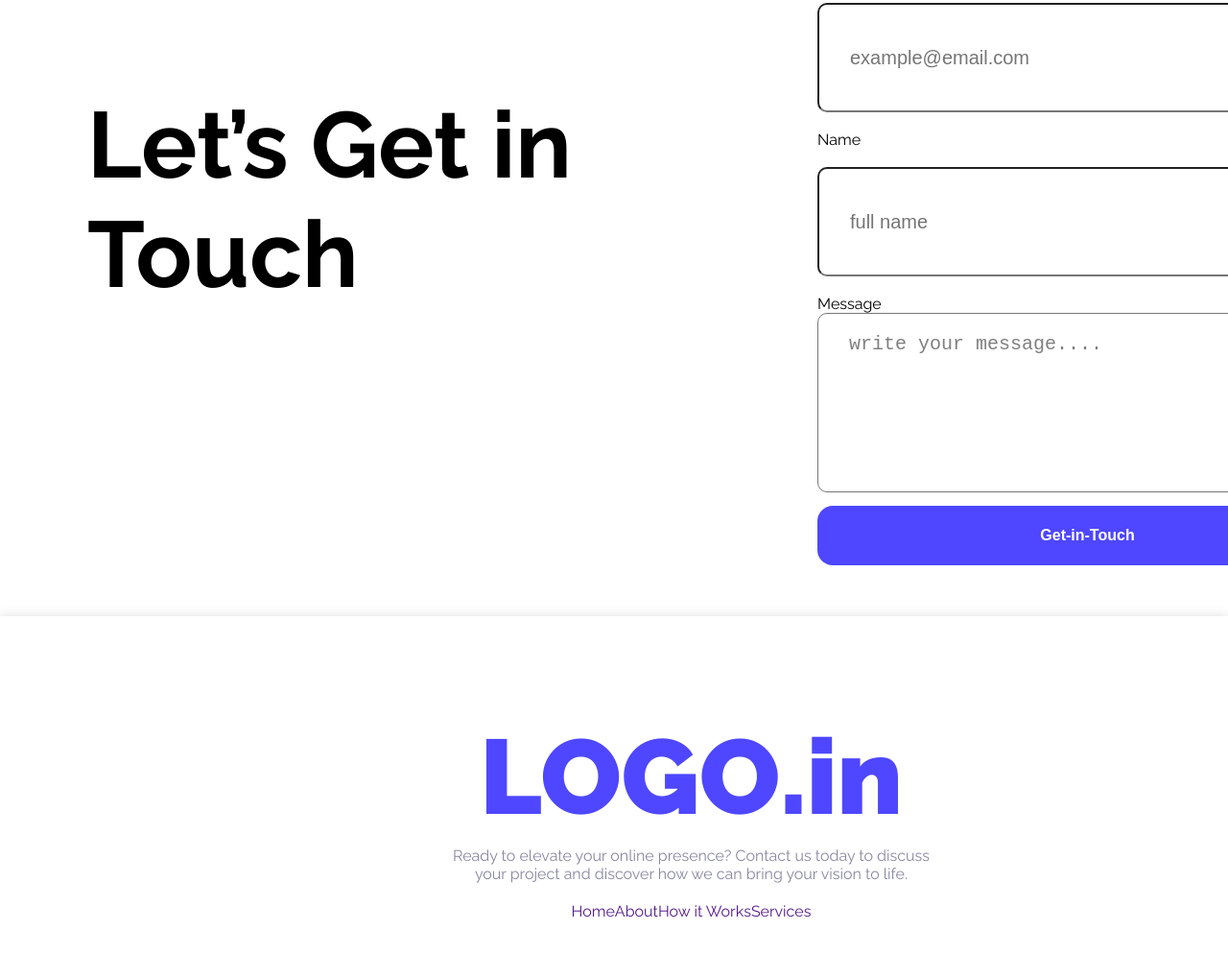
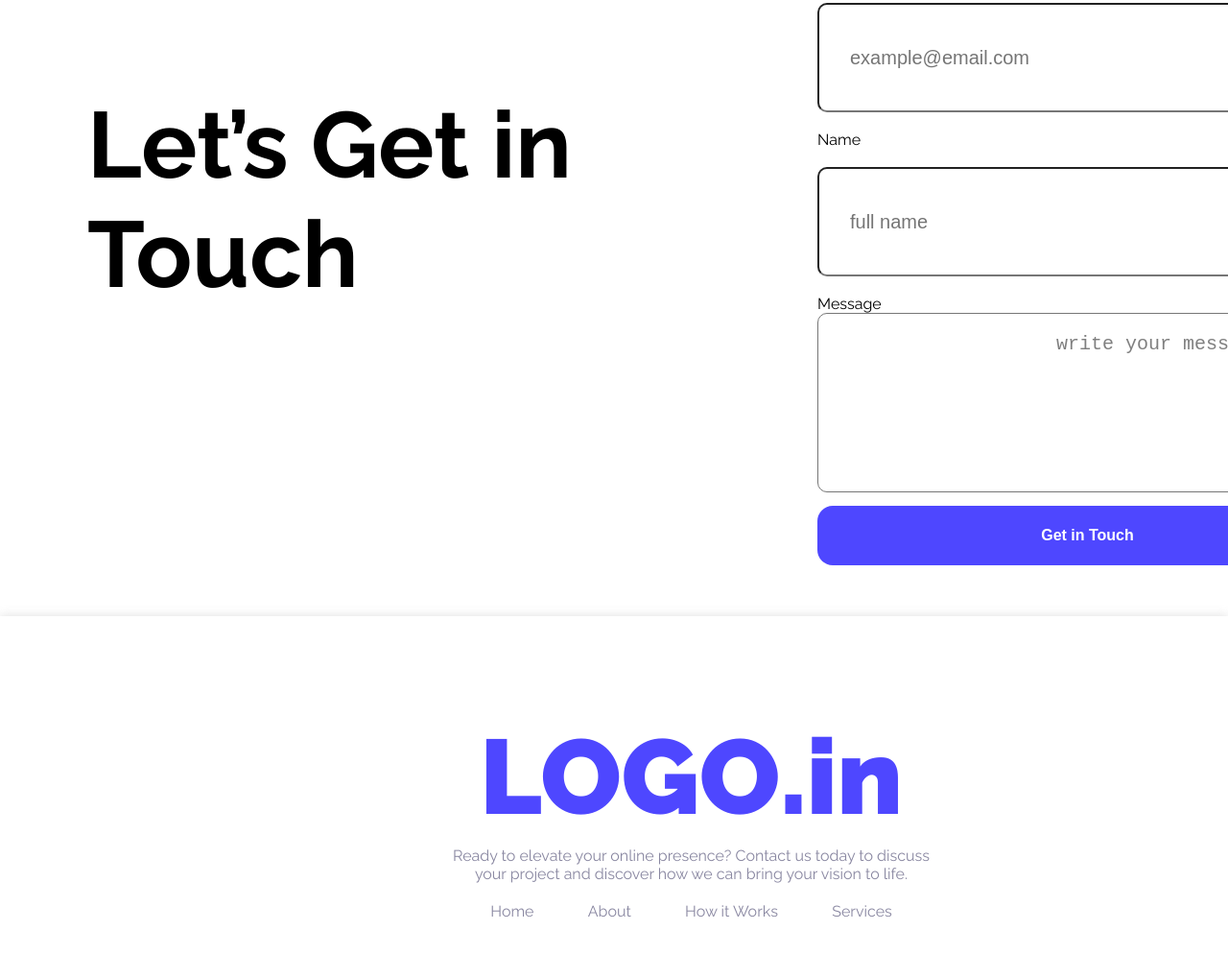
Before and after one commit to imrannazir00/web-developer-B12A01-landing-launchpad, a plain HTML site: page index.html in a window 1280 px wide. Shown: the part 3111-4105 px from the top of the page at 96% size. Drawn offline with Linux system fonts and the light colour scheme.

Commit message:
my-first project complete

```diff
--- a/index.html
+++ b/index.html
@@ -250,21 +250,19 @@
                 />
               </div>
               <div class="get-message">
-                <label for="message">Message</label>
+                <label for="message">Message</label><br>
                 <textarea
                   class="message-textarea"
                   name=""
-                  id="message"
-                  cols="30"
-                >
-write your message....</textarea
-                >
+                  id="message"cols="30">
+                  write your message....
+                </textarea>
               </div>
               <input
                 class="normal-button"
                 style="height: 62px; width: 563px; padding: 19px 101px"
                 type="submit"
-                value="Get-in-Touch"
+                value="Get in Touch"
               />
             </form>
           </div>
@@ -278,7 +276,7 @@ write your message....</textarea
               Ready to elevate your online presence? Contact us today to discuss
               your project and discover how we can bring your vision to life.
             </p>
-            <ul class="nav-sec flex  justify-center">
+            <ul class="nav-sec flex justify-center " style="justify-content: space-evenly;">
               <li><a href="" class="nav">Home</a></li>
               <li><a href="" class="nav">About</a></li>
               <li><a href="" class="nav">How it Works</a></li>
--- a/styles/style.css
+++ b/styles/style.css
@@ -281,6 +281,7 @@ main{
     margin: 19px 0;
     border-radius: 10px;
 
+
 }
 .get-in-touch{
     width: 497px;
@@ -294,6 +295,7 @@ main{
     font-size: 20px;
     color: rgba(0, 0, 0, 0.5);
     margin-bottom: 10px;
+
 }
 /* footer-section */
 .f-section{
@@ -316,6 +318,7 @@ main{
 .nav-sec li,a{
     list-style: none;
     text-decoration: none;
+    color: #8987A1;
 }
 .section-f{
     width: 531px;
```
